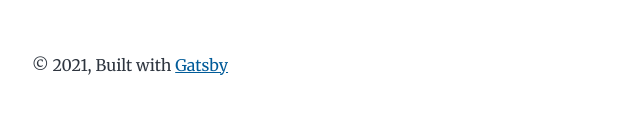
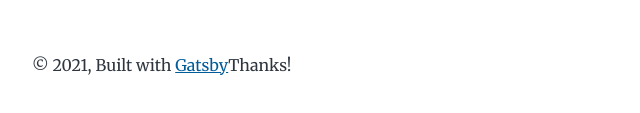
Before and after one commit to vitaliyrtest1/test-tutorial, a Gatsby site: page / in a window 1280 px wide. Shown: the part 705-818 px from the top of the page, 292-932 px from the left. Built offline with nearby package versions, Linux system fonts and the light colour scheme; Gatsby itself is replaced by a stand-in of ours.

Commit message:
Update layout.js

```diff
--- a/src/components/layout.js
+++ b/src/components/layout.js
@@ -28,6 +28,7 @@ const Layout = ({ location, title, children }) => {
         © {new Date().getFullYear()}, Built with
         {` `}
         <a href="https://www.gatsbyjs.com">Gatsby</a>
+        Thanks!
       </footer>
     </div>
   )
```
